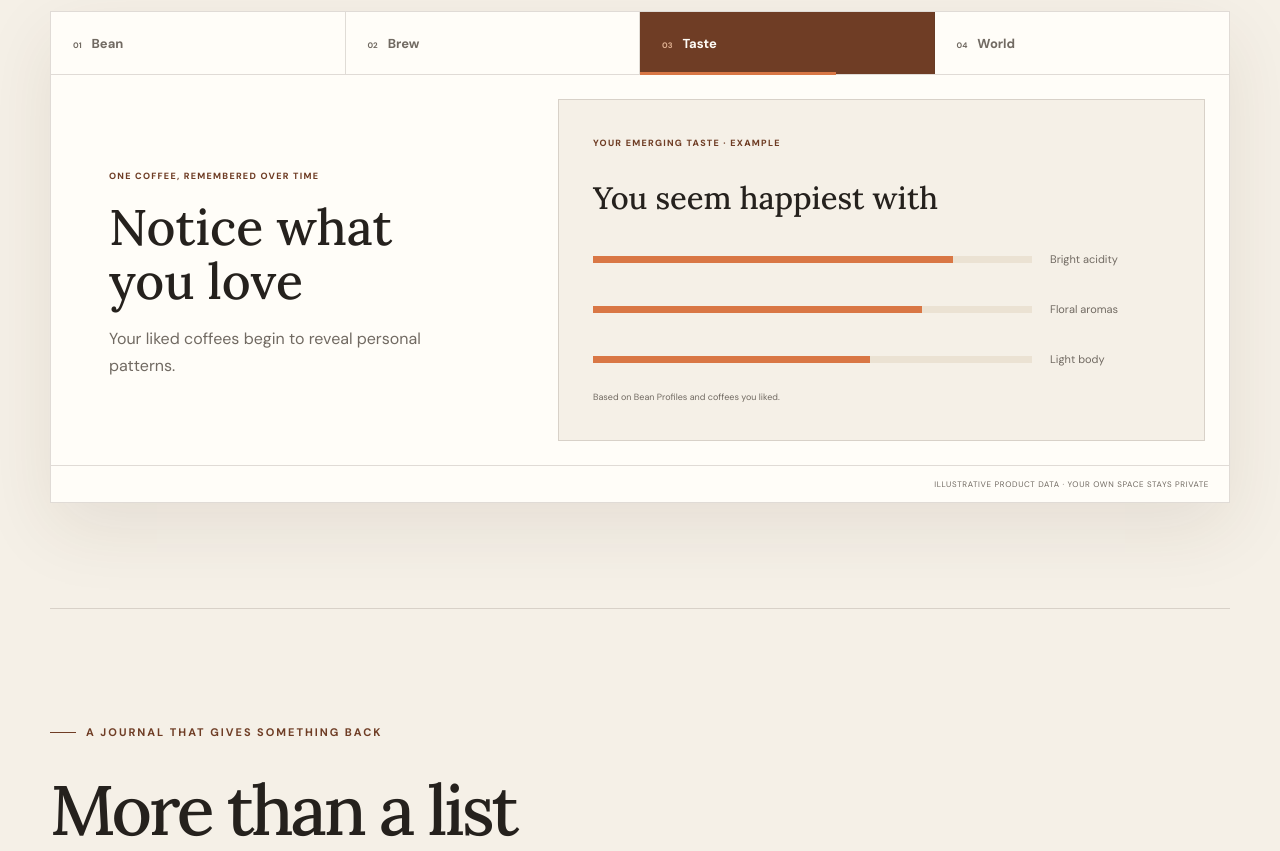
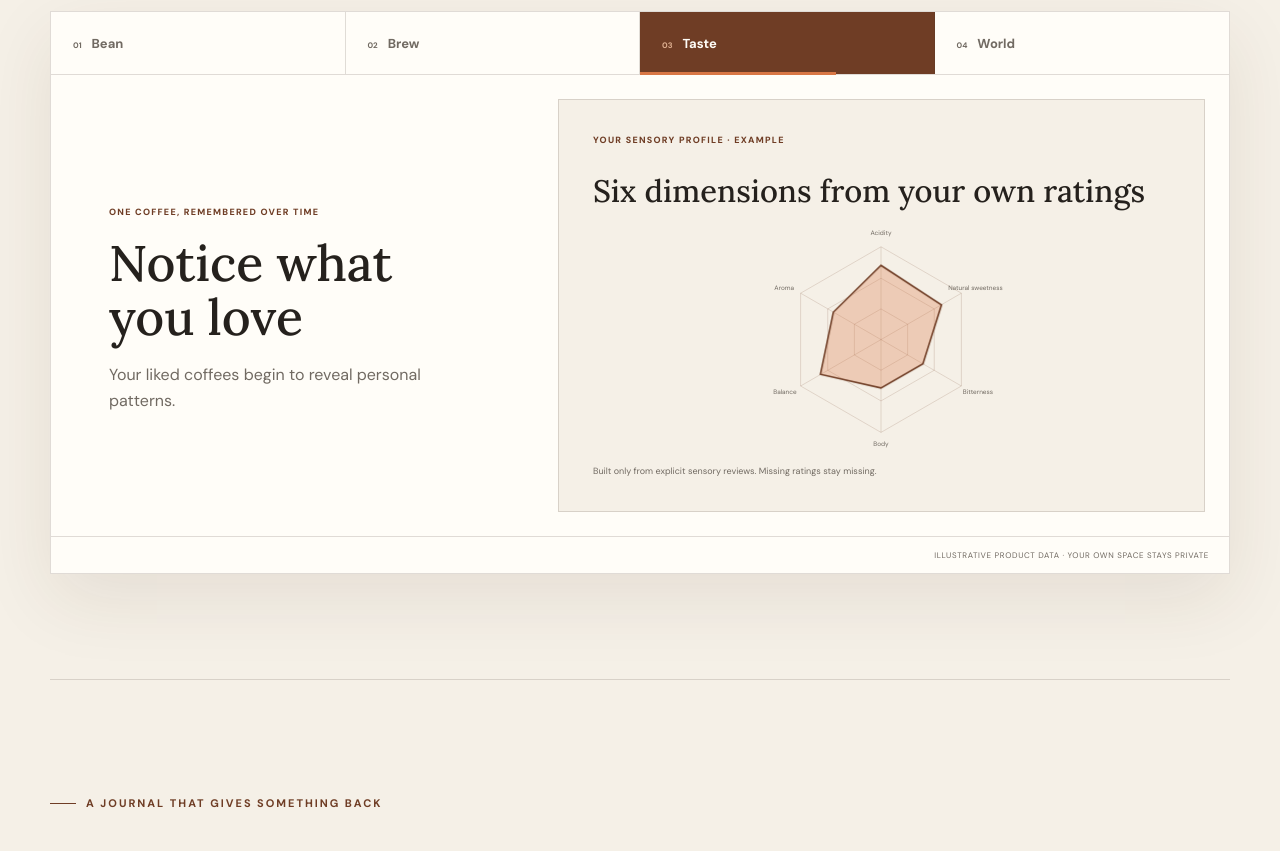
Before and after one commit to cindyguan28/coffee-ai-assistant, a Next.js app in the folder frontend/: page / in a window 1280 px wide. Shown: the part 1060-1911 px from the top of the page. Built offline with nearby package versions, Linux system fonts and the light colour scheme.

Commit message:
fix(marketing): align landing visuals with product

```diff
--- a/frontend/app/coffee-journal/page.tsx
+++ b/frontend/app/coffee-journal/page.tsx
@@ -71,7 +71,7 @@ export default function CoffeeJournalPage() {
       <script type="application/ld+json" dangerouslySetInnerHTML={{ __html: JSON.stringify(faqJsonLd).replace(/</g, "\\u003c") }} />
       <nav className="nav shell" aria-label="Main navigation">
         <Link className="brand" href="/" aria-label="Beanmemo home"><CoffeeMark /><span>Beanmemo</span></Link>
-        <span className="article-nav-label">Coffee journal guide</span>
+        <Link className="article-nav-label article-home-link" href="/">← Back to Beanmemo</Link>
         <Link className="nav-action" href="/login?mode=signup">Start free <span aria-hidden="true">↗</span></Link>
       </nav>
 
--- a/frontend/app/components/landing-story.tsx
+++ b/frontend/app/components/landing-story.tsx
@@ -26,8 +26,8 @@ export function LandingStory() {
         <div className={`story-panel story-panel-${active}`} id={`story-panel-${active}`} role="tabpanel" aria-labelledby={`story-tab-${active}`}>
           {active === 0 && <div className="story-bean-card"><span>On your shelf</span><div className="story-bag">FIVE<br />ELEPHANT<small>ETHIOPIA</small></div><div><b>Halo Beriti</b><p>Jasmine · Bergamot · Peach</p><small>Washed · Filter roast</small></div></div>}
           {active === 1 && <div className="story-brew-card"><span>Today’s brew</span><b>V60</b><dl><div><dt>Dose</dt><dd>15 g</dd></div><div><dt>Water</dt><dd>250 g</dd></div><div><dt>Time</dt><dd>2:45</dd></div></dl><p><strong>Liked · 8.5 / 10</strong> Floral and bright, slightly thin.</p></div>}
-          {active === 2 && <div className="story-taste-card"><span>Your emerging taste · Example</span><b>You seem happiest with</b><div><i style={{ "--story-score": "82%" } as React.CSSProperties} /><p>Bright acidity</p></div><div><i style={{ "--story-score": "75%" } as React.CSSProperties} /><p>Floral aromas</p></div><div><i style={{ "--story-score": "63%" } as React.CSSProperties} /><p>Light body</p></div><small>Based on Bean Profiles and coffees you liked.</small></div>}
-          {active === 3 && <div className="story-world-card"><span>Your coffee world</span><div className="story-orbit"><i>ETH</i><i>KEN</i><i>COL</i><i>BRA</i><b>8<small>origins explored</small></b></div><p>Ethiopia is your most explored origin.</p></div>}
+          {active === 2 && <div className="story-taste-card"><span>Your sensory profile · Example</span><b>Six dimensions from your own ratings</b><svg className="story-radar" viewBox="0 0 330 285" role="img" aria-label="Example six-dimensional taste radar"><g transform="translate(15 -8)"><polygon className="story-radar-grid" points="150,35 249.6,92.5 249.6,207.5 150,265 50.4,207.5 50.4,92.5" /><polygon className="story-radar-grid" points="150,74 216,112 216,188 150,226 84,188 84,112" /><polygon className="story-radar-grid" points="150,112 183,131 183,169 150,188 117,169 117,131" /><g className="story-radar-axes"><line x1="150" y1="150" x2="150" y2="35" /><line x1="150" y1="150" x2="249.6" y2="92.5" /><line x1="150" y1="150" x2="249.6" y2="207.5" /><line x1="150" y1="150" x2="150" y2="265" /><line x1="150" y1="150" x2="50.4" y2="207.5" /><line x1="150" y1="150" x2="50.4" y2="92.5" /></g><polygon className="story-radar-data" points="150,58 225,107 202,180 150,210 75,193 91,116" /><g className="story-radar-labels"><text x="150" y="20">Acidity</text><text x="267" y="88">Natural sweetness</text><text x="270" y="218">Bitterness</text><text x="150" y="282">Body</text><text x="31" y="218">Balance</text><text x="30" y="88">Aroma</text></g></g></svg><small>Built only from explicit sensory reviews. Missing ratings stay missing.</small></div>}
+          {active === 3 && <div className="story-world-card"><span>Your coffee world · Example</span><svg className="story-world-map" viewBox="0 0 520 275" role="img" aria-label="Example world map with explored coffee origins"><g className="story-land"><path d="M35 79l32-25 48-10 34 14 20 27-15 23-31 2-13 20-28 5-17-21-24-7z" /><path d="M128 143l30 8 21 27-7 37-22 38-17-15-8-42-13-28z" /><path d="M218 64l34-18 46 9 21 22 48-7 55 20 38 40-18 22-45-3-28 16-34-4-16-34-31-5-17-28-42 3z" /><path d="M275 135l40 5 25 39-13 60-26 21-25-38-14-47z" /><path d="M423 197l35-17 34 18-9 32-42 6-22-19z" /></g><g className="story-map-pins"><circle cx="304" cy="165" r="10" /><circle cx="315" cy="177" r="6" /><circle cx="145" cy="183" r="8" /><circle cx="159" cy="211" r="6" /></g></svg><div className="story-map-summary"><b>8</b><span>origins explored</span><p>Ethiopia is your most explored origin.</p></div></div>}
         </div>
       </div>
       <p className="story-disclaimer">Illustrative product data · Your own space stays private</p>
--- a/frontend/app/globals.css
+++ b/frontend/app/globals.css
@@ -164,19 +164,20 @@ h1 em, h2 em { color: var(--coffee); font-weight: 400; }
 .story-brew-card dd { margin: 5px 0 0; font: 500 23px var(--font-serif), serif; }
 .story-brew-card p { background: #e7eddf; color: var(--muted); padding: 15px; font-size: 11px; line-height: 1.5; }
 .story-brew-card strong { display: block; color: #4d5b3e; margin-bottom: 4px; }
-.story-taste-card { display: grid; gap: 14px; }
+.story-taste-card { display: grid; gap: 10px; }
 .story-taste-card > b { margin-bottom: 10px; }
-.story-taste-card > div { display: grid; grid-template-columns: 1fr 120px; gap: 18px; align-items: center; }
-.story-taste-card i { height: 7px; background: var(--paper-deep); position: relative; }
-.story-taste-card i::after { content: ""; position: absolute; inset: 0 auto 0 0; width: var(--story-score); background: var(--orange); animation: story-bar .7s ease both; }
-.story-taste-card p { color: var(--muted); font-size: 11px; }
-.story-orbit { height: 235px; width: 235px; margin: 0 auto; border: 1px solid var(--line); border-radius: 50%; position: relative; display: grid; place-items: center; }
-.story-orbit::before { content: ""; position: absolute; inset: 38px; border: 1px dashed var(--line); border-radius: 50%; }
-.story-orbit b { width: 100px; height: 100px; border-radius: 50%; background: var(--coffee); color: white; display: grid; place-items: center; align-content: center; font: 500 38px var(--font-serif), serif; z-index: 1; }
-.story-orbit b small { display: block; font: 700 7px var(--font-sans), sans-serif; text-transform: uppercase; letter-spacing: .08em; }
-.story-orbit i { position: absolute; width: 38px; height: 38px; border-radius: 50%; background: var(--sage); display: grid; place-items: center; color: white; font: normal 7px var(--font-sans), sans-serif; }
-.story-orbit i:nth-child(1) { top: 6px; left: 98px; }.story-orbit i:nth-child(2) { top: 92px; right: 2px; }.story-orbit i:nth-child(3) { bottom: 4px; left: 96px; }.story-orbit i:nth-child(4) { top: 94px; left: 1px; }
-.story-world-card > p { color: var(--muted); text-align: center; font-size: 11px; }
+.story-radar { display: block; width: min(100%, 400px); height: 230px; margin: -5px auto 0; overflow: visible; }
+.story-radar-grid, .story-radar-axes line { fill: none; stroke: rgba(111,61,37,.2); stroke-width: 1; }
+.story-radar-data { fill: rgba(217,119,69,.3); stroke: var(--coffee); stroke-width: 2; animation: story-enter .6s ease both; }
+.story-radar-labels { fill: var(--muted); font: 8px var(--font-sans), sans-serif; text-anchor: middle; }
+.story-world-map { display: block; width: 100%; height: auto; max-height: 225px; }
+.story-land { fill: #ded7cb; stroke: var(--cream); stroke-width: 2; }
+.story-map-pins { fill: var(--coffee); stroke: var(--cream); stroke-width: 3; }
+.story-map-summary { display: grid; grid-template-columns: auto auto 1fr; gap: 8px; align-items: baseline; border-top: 1px solid var(--line); padding-top: 12px; }
+.story-map-summary b { color: var(--coffee); font: 500 28px var(--font-serif), serif; }
+.story-map-summary span { color: var(--coffee); font-size: 8px; font-weight: 800; letter-spacing: .08em; text-transform: uppercase; }
+.story-map-summary p { margin: 0; justify-self: end; color: var(--muted); font-size: 10px; }
+.article-home-link:hover { color: var(--coffee); }
 .story-disclaimer { margin: 0; border-top: 1px solid var(--line); padding: 13px 20px; color: var(--muted); font-size: 8px; letter-spacing: .08em; text-align: right; text-transform: uppercase; }
 .value-section { border-top: 1px solid var(--line); }
 .value-grid { display: grid; grid-template-columns: repeat(3, 1fr); gap: 1px; background: var(--line); border: 1px solid var(--line); }
@@ -201,8 +202,7 @@ h1 em, h2 em { color: var(--coffee); font-weight: 400; }
 .privacy-points span { color: var(--muted); font-size: 11px; line-height: 1.5; }
 @keyframes story-progress { from { transform: scaleX(0); transform-origin: left; } to { transform: scaleX(1); transform-origin: left; } }
 @keyframes story-enter { from { opacity: 0; transform: translateY(8px); } to { opacity: 1; transform: none; } }
-@keyframes story-bar { from { width: 0; } }
-@media (prefers-reduced-motion: reduce) { .story-tabs button[aria-selected="true"]::after, .story-panel, .story-taste-card i::after { animation: none; } }
+@media (prefers-reduced-motion: reduce) { .story-tabs button[aria-selected="true"]::after, .story-panel, .story-radar-data { animation: none; } }
 
 .article-page { background: var(--paper); }
 .article-nav-label { color: var(--muted); font-size: 11px; font-weight: 700; letter-spacing: .13em; text-transform: uppercase; }
@@ -691,7 +691,9 @@ h1 em, h2 em { color: var(--coffee); font-weight: 400; }
   .story-bag { height: 170px; padding-top: 35px; }
   .story-brew-card dl { grid-template-columns: repeat(3, 1fr); }
   .story-brew-card dl div { padding: 12px 8px; }
-  .story-taste-card > div { grid-template-columns: 1fr 92px; }
+  .story-radar { height: 210px; }
+  .story-map-summary { grid-template-columns: auto 1fr; }
+  .story-map-summary p { grid-column: 1 / -1; justify-self: start; }
   .value-grid article { min-height: 215px; padding: 28px; }
   .privacy-section { width: calc(100% - 28px); padding-inline: 24px; }
 }
```
Also changed, not shown: 2 other files (tests, documents, lock files or other folders).
